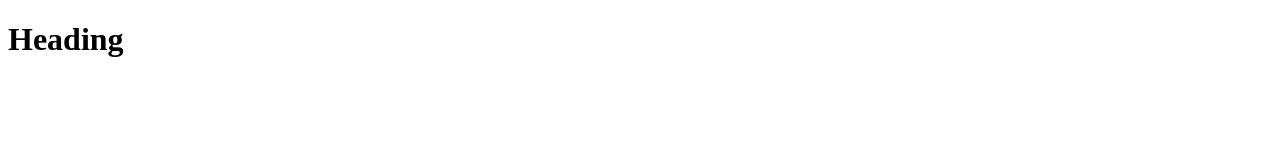
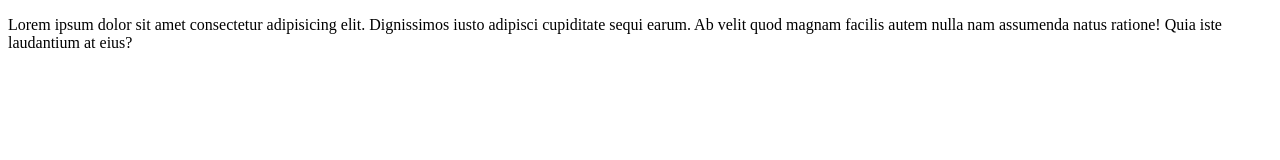
Before and after one commit to jnewton25/GitH, a website: page index.html in a window 1280 px wide. Drawn offline with Linux system fonts and the light colour scheme.

```diff
--- a/index.html
+++ b/index.html
@@ -7,6 +7,10 @@
     <title>Document</title>
   </head>
   <body>
-    <h1>Heading</h1>
+    <p>
+      Lorem ipsum dolor sit amet consectetur adipisicing elit. Dignissimos iusto
+      adipisci cupiditate sequi earum. Ab velit quod magnam facilis autem nulla
+      nam assumenda natus ratione! Quia iste laudantium at eius?
+    </p>
   </body>
 </html>
```
Also changed, not shown: package.json (added, +11 -0 lines), readme.md (added), 1 other file.
